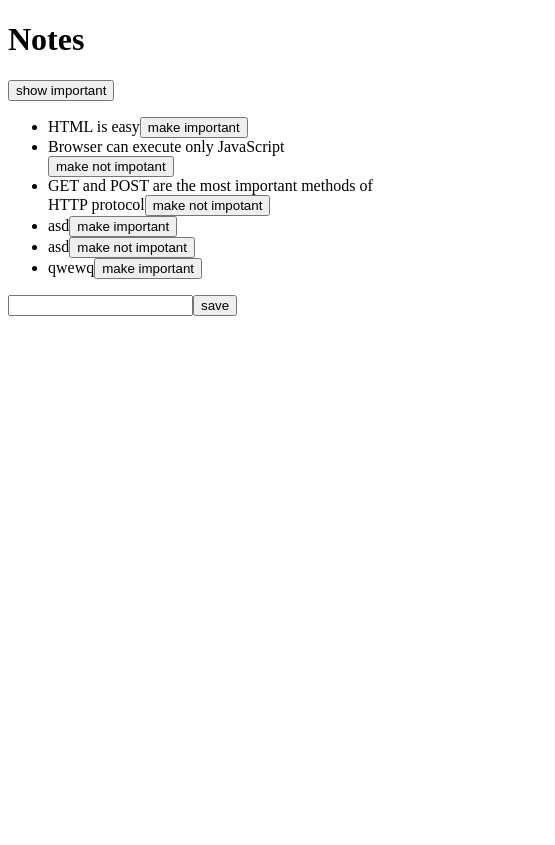
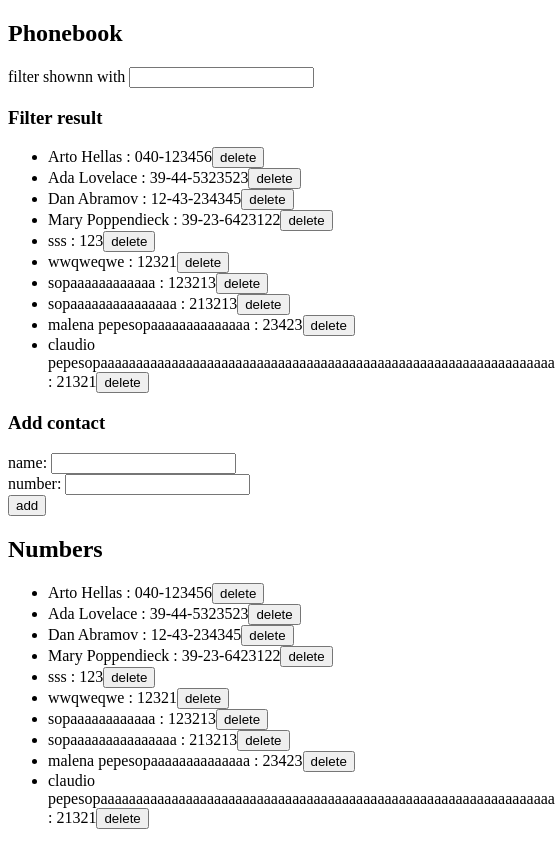
Before and after one commit to gomezclaudio11/reactHelsinki, a React (Vite) app in the folder reactHelsinki/part1/: page / in a window 390 px wide. Shown: the whole page, 555 px wide, since content can reach past the window. Built offline with nearby package versions, Linux system fonts and the light colour scheme; data requests are answered from the project's data file.

Commit message:
Phonebook / axios delete

```diff
--- a/reactHelsinki/part1/db.json
+++ b/reactHelsinki/part1/db.json
@@ -1,34 +1,54 @@
 {
-  "notes": [
+  "persons": [
     {
-      "id": "1",
-      "content": "HTML is easy",
-      "important": false
+      "name": "Arto Hellas",
+      "number": "040-123456",
+      "id": 1
     },
     {
-      "id": "2",
-      "content": "Browser can execute only JavaScript",
-      "important": true
+      "name": "Ada Lovelace",
+      "number": "39-44-5323523",
+      "id": 2
     },
     {
-      "id": "3",
-      "content": "GET and POST are the most important methods of HTTP protocol",
-      "important": true
+      "name": "Dan Abramov",
+      "number": "12-43-234345",
+      "id": 3
     },
     {
-      "id": "861a",
-      "content": "asd",
-      "important": false
+      "name": "Mary Poppendieck",
+      "number": "39-23-6423122",
+      "id": 4
     },
     {
-      "id": "ce31",
-      "content": "asd",
-      "important": true
+      "id": 5,
+      "name": "sss",
+      "number": "123"
     },
     {
-      "id": "66a7",
-      "content": "qwewq",
-      "important": false
+      "id": 5,
+      "name": "wwqweqwe",
+      "number": "12321"
+    },
+    {
+      "id": 5,
+      "name": "sopaaaaaaaaaaaa",
+      "number": "123213"
+    },
+    {
+      "id": 5,
+      "name": "sopaaaaaaaaaaaaaaa",
+      "number": "213213"
+    },
+    {
+      "id": 5,
+      "name": "malena pepesopaaaaaaaaaaaaaa",
+      "number": "23423"
+    },
+    {
+      "id": 5,
+      "name": "claudio pepesopaaaaaaaaaaaaaaaaaaaaaaaaaaaaaaaaaaaaaaaaaaaaaaaaaaaaaaaaaaaaaaaa",
+      "number": "21321"
     }
   ]
 }
--- a/reactHelsinki/part1/src/App.jsx
+++ b/reactHelsinki/part1/src/App.jsx
@@ -1,84 +1,102 @@
 import { useState, useEffect } from 'react'
-import Note from './components/Note'
-import notesService from './services/notes'
+import Person from './components/Person'
+import personService from "./services/notes"
 
   const App = () => {
-  const [notes, setNotes] = useState([])
-  const [newNote, setNewNote] = useState("")
-  const [showAll, setShowALL] = useState(true)
+    const [persons, setPersons] = useState([])
+    const [newName, setNewName] = useState('')
+    const [newNumber, setNewNumber] = useState('')
+    const [filter, setFilter] = useState("")
 
     useEffect(() => {
-    notesService
+      personService
         .getAll()
-      .then(initialNotes => {
-         setNotes(initialNotes)
+        .then(initialPersons => {
+          setPersons(initialPersons)
         })
-    },[])
+    }, [])
 
-  const addNote = (event) => {
+    const addPerson = (event) =>{
       event.preventDefault()
-    const noteObject = {
-     content: newNote,
-      important: Math.random() > 0.5,
+      const personObject = {
+        name: newName,
+        number: newNumber,
+        id: persons.length + 1
       }
-   notesService
-    .create(noteObject)
-    .then (returnedNote => {
-      setNotes(notes.concat(returnedNote))
-      setNewNote("")
+      personService
+        .create(personObject)
+        .then (returnedPerson => {
+          setPersons(persons.concat(returnedPerson))
+          setNewName("")
+          setNewNumber("")
         })
     }
 
-  const handleNoteChange = (event) => {
-    console.log(event.target.value);
-    setNewNote(event.target.value)
+    const deletePerson = (id, name) => {
+    if(window.confirm(`Seguro que queres borrar a ${name}`)){
+      personService
+        .borrar(id)
+        .then(() => {
+          setPersons(persons.filter(person => person.id !== id))
+        })
+        .catch(error => {
+          console.log(error)
+          alert (`la persona ${name} ya fue eliminada del servidor`)
+          setPersons(persons.filter(person => person.id !== id))
+        })
+    }
     }
 
-  const notesToShow = showAll ? notes : notes.filter (note => note.important)
+    const sameName = persons.some(
+      person => person.name.toLowerCase() === newName.toLowerCase()
+    )
+    if(sameName){
+      alert (`${newName} ya existe`)
+      return
+    }
 
-  const toggleImportanceOf = id => {
-    const note = notes.find(n => n.id === id)
-    const changedNote = { ...note, important: !note.important }
+    const nameToShow = persons.filter(person =>
+      person.name.toLowerCase().includes(filter.toLowerCase()) )
 
-    notesService
-      .update(id, changedNote)
-      .then (returnedNote => {
-        setNotes(notes.map(note => note.id !== id ? note : returnedNote))
-      })
-      .catch((error) => {
-        console.log(error)
-        alert(`the note ${note.content} was alredy deleted from server`)
-        setNotes(notes.filter((n) => n.id !== id))
-      })
-  }
     return (
         <div>
-        <h1>Notes</h1>
+          <h2>Phonebook</h2>
         <div>
-          <button onClick={()=> setShowALL(!showAll)}>
-            show {showAll ? "important" : "all"}
-          </button>
+        filter shownn with <input value={filter} onChange={(e) => setFilter(e.target.value)} />
+        </div>
+        <div>
+          <h3>Filter result</h3>
         </div>
         <ul>
-            {notesToShow.map((note) =>
-            <Note
-              key={note.id}
-              note ={note}
-              toggleImportance={() => toggleImportanceOf(note.id)}
-            />
+        {nameToShow.map(person => (
+          <Person key={person.id} person={person}/>
+          ))}
+        </ul>
+        <h3>Add contact</h3>
+          <form onSubmit={addPerson}>
+          <div >
+          name: <input value={newName} onChange={(e) => setNewName(e.target.value)}/>
+          </div>
+          <div>
+          number: <input value={newNumber} onChange={(e) => setNewNumber(e.target.value)}/>
+          </div>
+          <div>
+          <button type="submit">add</button>
+          </div>
+          </form>
+          <h2>Numbers</h2>
+          <ul>
+          {
+            persons.map((person) =>
+              <Person
+                key={person.id}
+                person={person}
+                handleDelete={() => deletePerson(person.id, person.name)} />
               )
             }
           </ul>
-        <form onSubmit={addNote}>
-        <input value={newNote}
-              onChange={handleNoteChange}
-        />
-        <button type="submit">save</button>
-      </form>
           </div>
           )
           }
 
-
-
   export default App
--- a/reactHelsinki/part1/src/components/Note.jsx
+++ /dev/null
@@ -1,13 +0,0 @@
-const Note = ({ note, toggleImportance }) => {
-  const label = note.important
-  ? "make not impotant" : "make important"
-  return (
-
-    <li>
-      {note.content}
-      <button onClick={toggleImportance}> {label} </button>
-    </li>
-  )
-};
-
-export default Note;
--- /dev/null
+++ b/reactHelsinki/part1/src/components/Person.jsx
@@ -0,0 +1,9 @@
+const Person = ({ person, handleDelete }) => {
+  return (
+  <li>
+    {person.name} : {person.number}
+    <button onClick={handleDelete}>delete</button>
+  </li>)
+}
+
+export default Person
--- a/reactHelsinki/part1/src/services/notes.js
+++ b/reactHelsinki/part1/src/services/notes.js
@@ -1,5 +1,5 @@
 import axios from 'axios'
-const baseUrl = 'http://localhost:3001/notes'
+const baseUrl = 'http://localhost:3001/persons'
 
 const getAll = () => {
   const request = axios.get(baseUrl)
@@ -16,4 +16,9 @@ const update = (id, newObject) => {
   return request.then(response => response.data)
 }
 
-export default { getAll, create, update }
+const borrar = (id) => {
+    const request = axios.delete(`${baseUrl}/${id}`)
+    return request.then(response => response.data)
+}
+
+export default { getAll, create, update, borrar }
```
Lines whose indentation alone changed are shown as unchanged.
